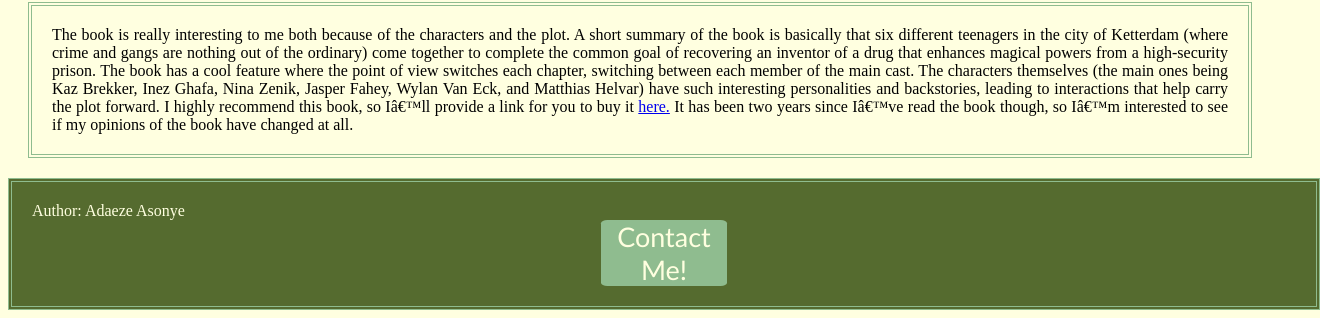
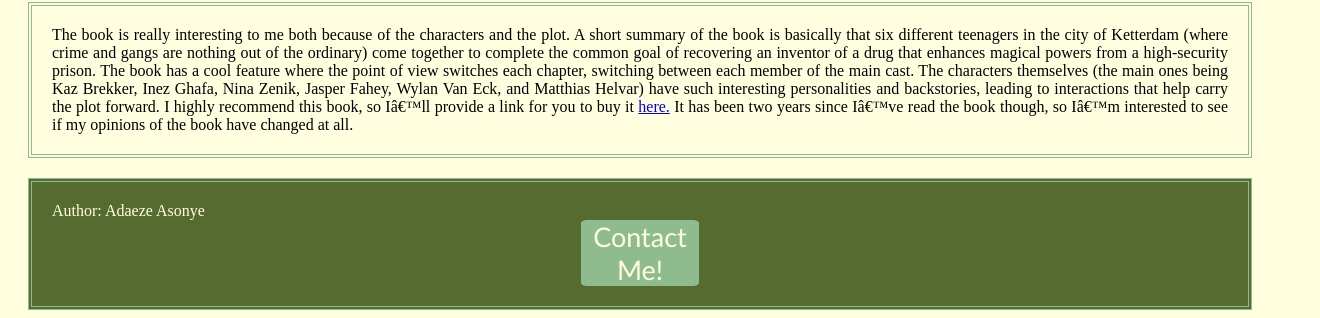
Before and after one commit to aasonye/aasonye.github.io, a plain HTML site: page index.html in a window 1280 px wide. Shown: the part 1258-1576 px from the top of the page, 1320 px wide, since content can reach past the window. Drawn offline with Linux system fonts and the light colour scheme.

Commit message:
Update index.css

```diff
--- a/index.css
+++ b/index.css
@@ -41,10 +41,10 @@ p {
     text-align: justify;
 }
 footer {
-    border: double, darkseagreen 4px;
+    border: double darkseagreen 4px;
     padding: 20px;
-    margin: 0px;
-    width: 100%;
+    margin-left: 20px;
+    margin-right: 20px;
     background-color: darkolivegreen;
     color: lightyellow;
     text-align: left;
@@ -65,6 +65,8 @@ footer {
 
 .email:hover {
 background: teal;
-color: orange;
+color: darkorange;
+font-size: 27px;
+border: dotted chocolate 4px;
 border-radius: 50%;
 }
```
